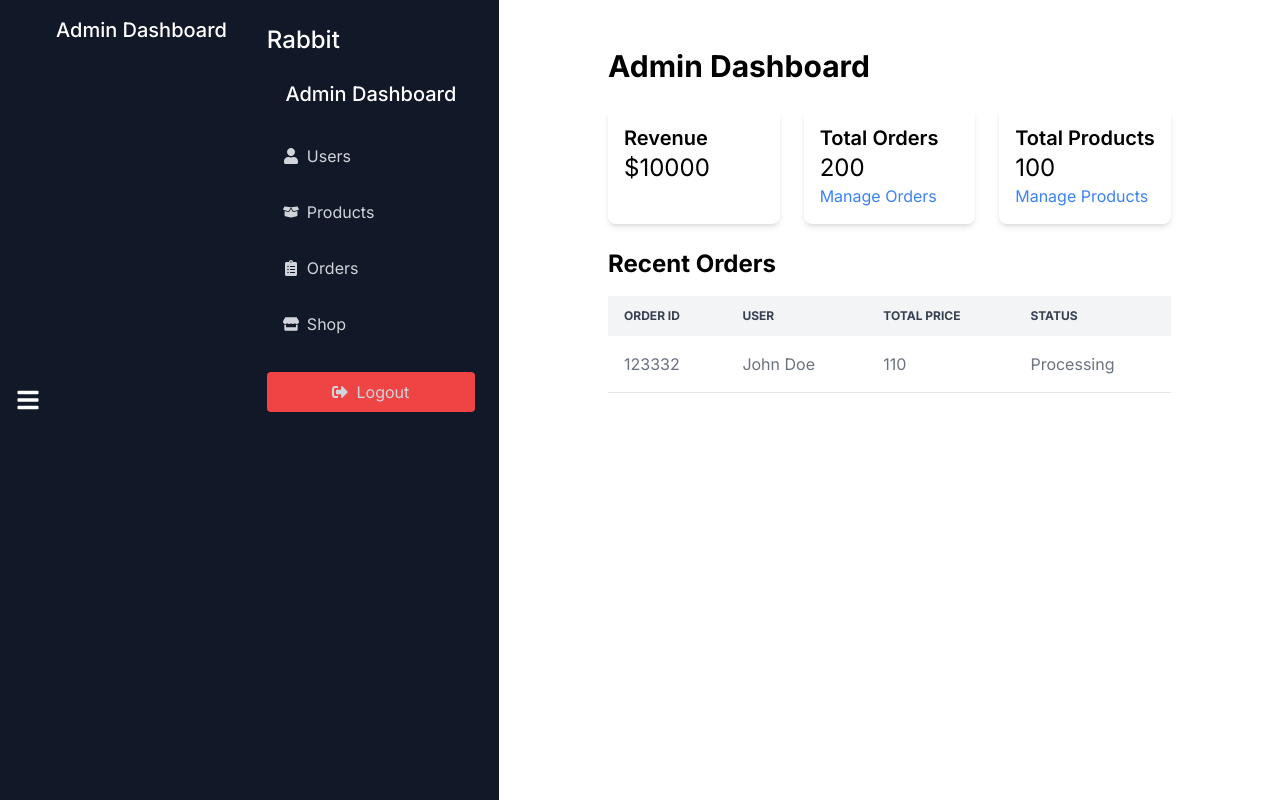
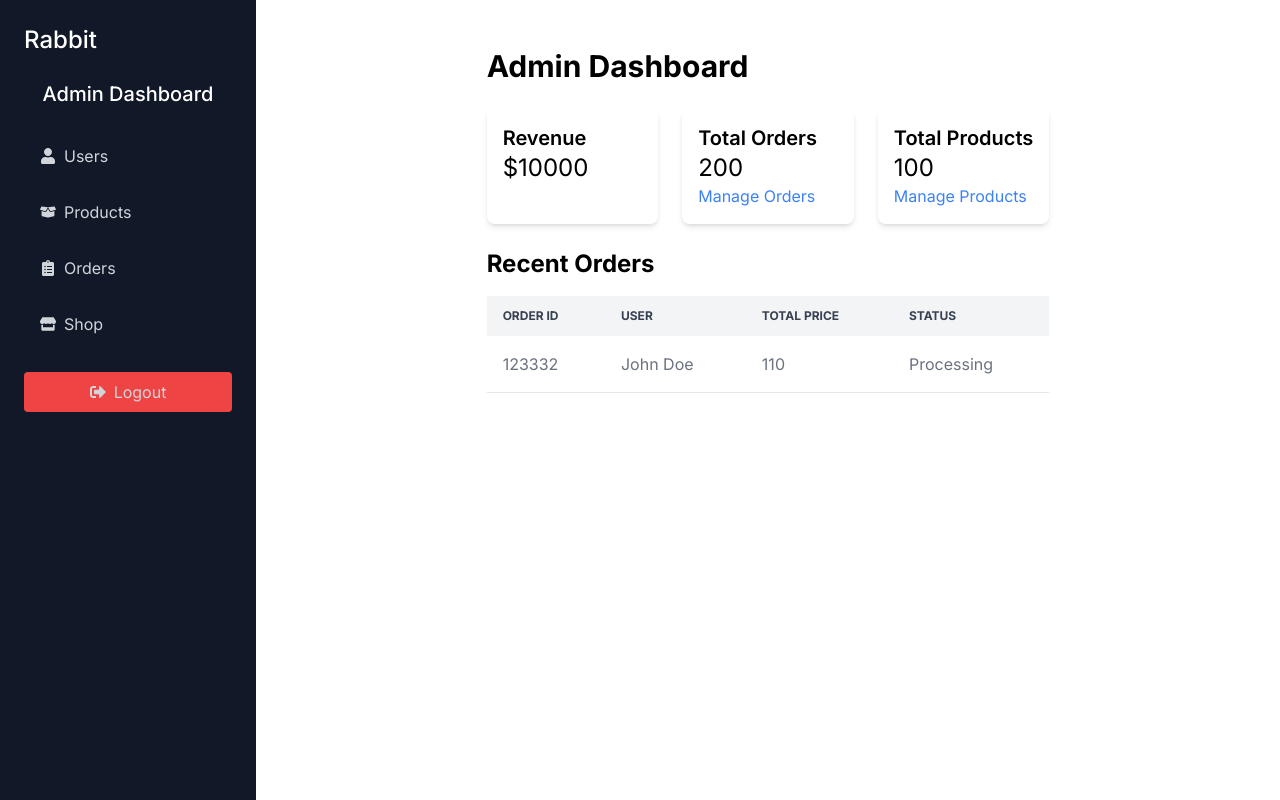
Before and after one commit to jaydeepmalvya02/E-Commerce_platform, a React (Vite) app in the folder Client/: page /admin in a window 1280 px wide. Built offline with nearby package versions, Linux system fonts and the light colour scheme.

Commit message:
correct the ui occur 5:55;35

```diff
--- a/Client/src/components/Admin/AdminLayout.jsx
+++ b/Client/src/components/Admin/AdminLayout.jsx
@@ -11,11 +11,11 @@ const AdminLayout = () => {
   return (
     <div className="min-h-screen flex flex-col md:flex-row relative">
       {/* Mobile Toggle Button */}
-      <div className="flex md:screen p-4 bg-gray-900 text-white z-20">
+      <div className="flex md:hidden p-4 bg-gray-900 text-white z-20">
         <button onClick={toggleSidebar}>
           <FaBars size={24} />
         </button>
-        <h1 className="ml-4 text-xl font-medium">Admin Dashboard</h1>
+        {/* <h1 className="ml-4 text-xl font-medium">Admin Dashboard</h1> */}
       </div>
       {/* Overlay for mobile sidebar */}
       {isSidebarOpen && (
```
